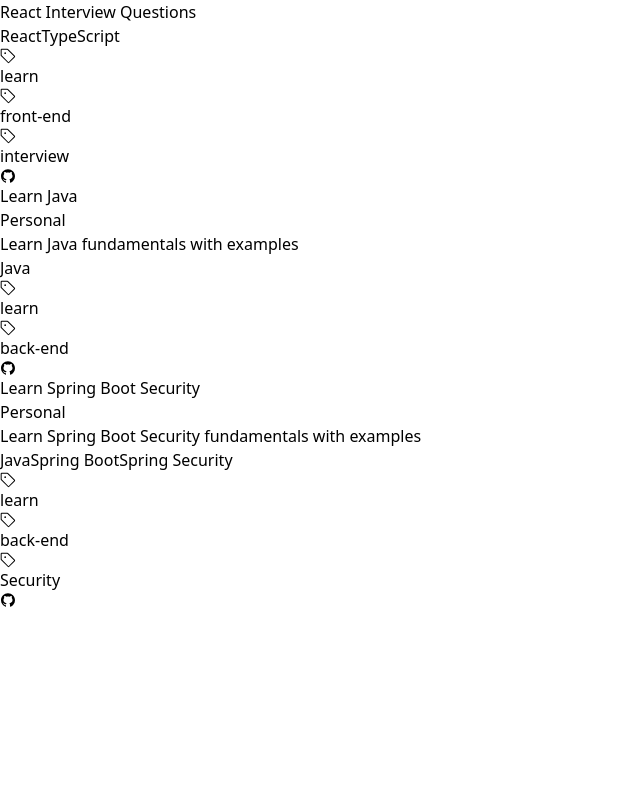
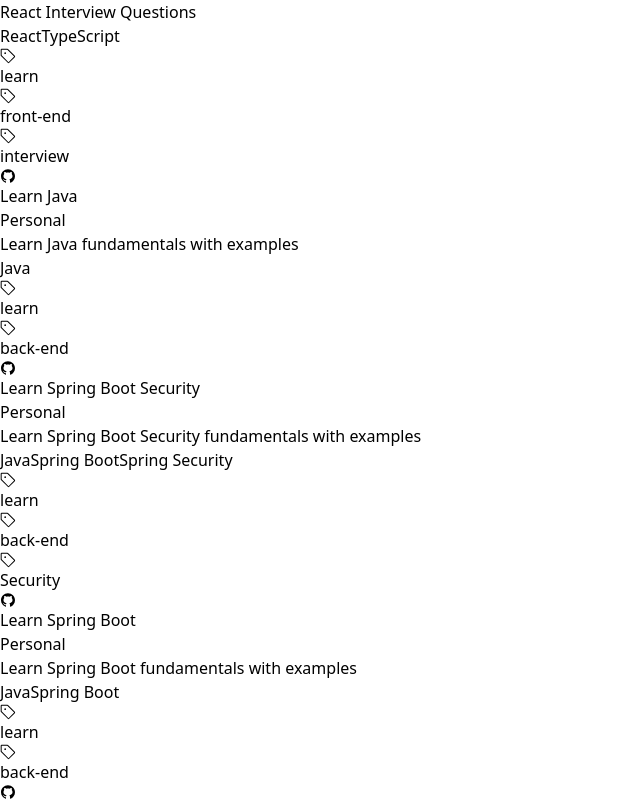
Before and after one commit to devravinder/project-dashboard, a React (Vite) app: page / in a window 1280 px wide. Shown: the part 1592-2392 px from the top of the page, without its empty margins (0-640 px from the left). Before the commit the page ends 2200 px from the top, so only its background shows below. Built offline with nearby package versions, Linux system fonts and the light colour scheme.

Commit message:
feat: update projects

```diff
--- a/src/data/repositories.ts
+++ b/src/data/repositories.ts
@@ -145,4 +145,16 @@
     ],
     repoUrl: 'https://github.com/devravinder/spring-security-learn',
   },
+  {
+    id: '8',
+    name: 'Learn Spring Boot',
+    description: 'Learn Spring Boot fundamentals with examples',
+    category: CATEGORIES.PERSONAL,
+    tags: [TAGS.LEARN, TAGS.BACK_END],
+    technologies: [
+      { name: TECHNOLOGIES.JAVA },
+      { name: TECHNOLOGIES.SPRING_BOOT},
+    ],
+    repoUrl: 'https://github.com/devravinder/spring-boot-learn',
+  },
 ];
```
Also changed, not shown: 1 other file (tests, documents, lock files or other folders).
